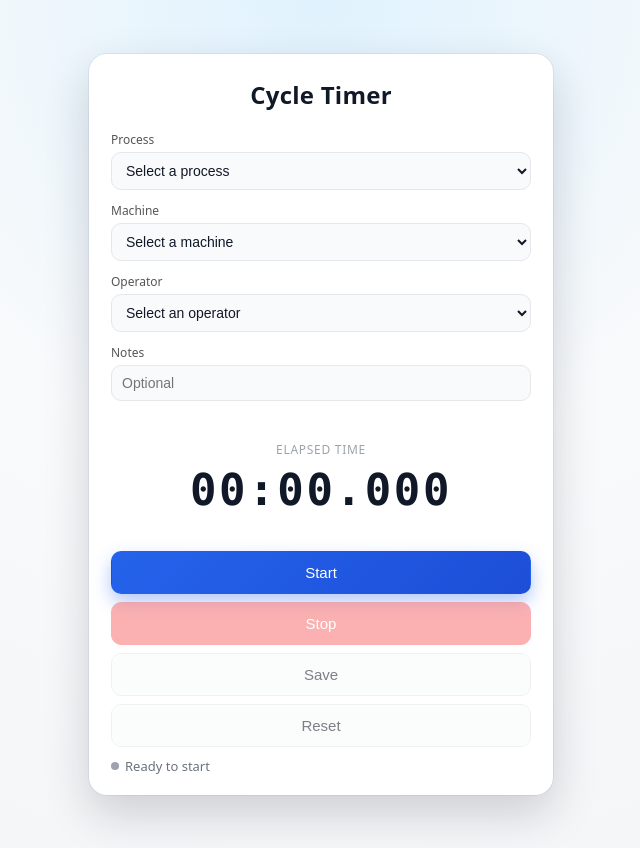
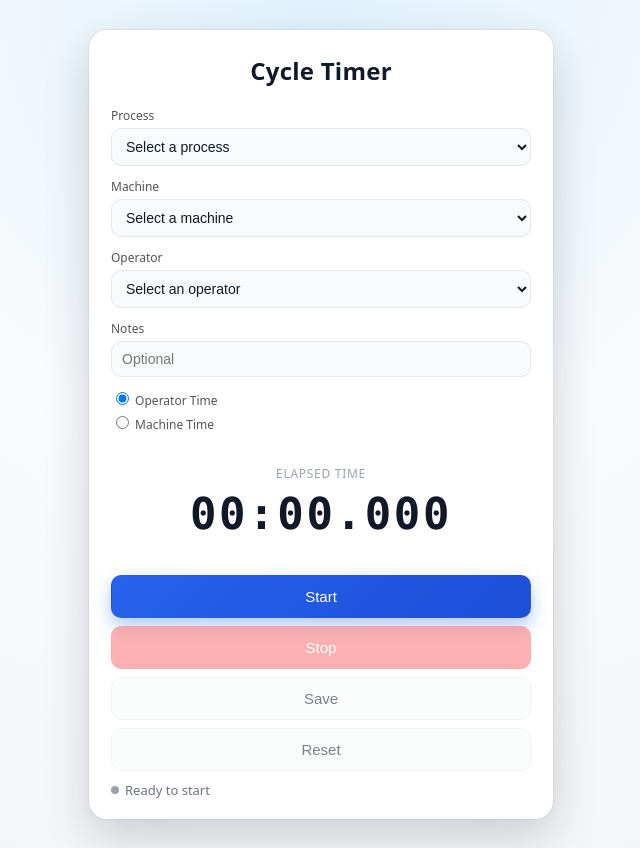
Before and after one commit to casslee1351/Flask-Apps, a Flask app: page / in a window 1280 px wide. Shown: the whole page, without its empty margins (319-959 px from the left). Run offline with Flask 3, Linux system fonts and the light colour scheme.

Commit message:
radio buttons

```diff
--- a/kitsu_app/kitsu_app.py
+++ b/kitsu_app/kitsu_app.py
@@ -16,6 +16,7 @@ class TimerRun(db.Model):
     machine = db.Column(db.String(100), nullable=False)
     operator = db.Column(db.String(100), nullable=False)
     notes = db.Column(db.String(500))
+    time_type = db.Column(db.String(50), nullable=False)
     start_time = db.Column(db.DateTime, nullable=False)
     end_time = db.Column(db.DateTime, nullable=False)
     duration = db.Column(db.Float, nullable=False)
@@ -29,12 +30,17 @@ current_run = {}
 
 @app.route("/start", methods=["POST"])
 def start():
+    global current_run
     data = request.json
-    current_run["process"] = data.get("process")
-    current_run["machine"] = data.get("machine")
-    current_run["operator"] = data.get("operator")
-    current_run["notes"] = data.get("notes")
-    current_run["start_time"] = datetime.now()
+
+    current_run = {
+        "process": data["process"],
+        "machine": data["machine"],
+        "operator": data["operator"],
+        "notes": data.get("notes", ""),
+        "time_type": data.get("time_type"),
+        "start_time": datetime.now()
+    }
 
     return jsonify({"status": "started"}), 200
 
@@ -70,6 +76,7 @@ def save():
         machine=current_run["machine"],
         operator=current_run["operator"],
         notes=data.get("notes", ""),
+        time_type=current_run["time_type"],
         start_time=current_run["start_time"],
         end_time=current_run["end_time"],
         duration=duration
--- a/kitsu_app/static/app.js
+++ b/kitsu_app/static/app.js
@@ -7,6 +7,11 @@ const saveBtn = document.getElementById("save-button");
 const resetBtn = document.getElementById("reset-button");
 const timerDisplay = document.getElementById("timer-display");
 const statusText = document.getElementById("status-text");
+
+function getSelectedTimeType() {
+    return document.querySelector('input[name="timeType"]:checked')?.value;
+}
+
 
 function formatTime(ms) {
     const totalSeconds = Math.floor(ms / 1000);
@@ -39,75 +44,116 @@ window.addEventListener("click", (e) => {
 });
 
 
+// startBtn.addEventListener("click", () => {
+//     /*if (interval !== null) return;
+
+//     const payload = {
+//         process: document.getElementById("process-input").value,
+//         machine: document.getElementById("machine-input").value,
+//         operator: document.getElementById("operator-input").value,
+//         notes: document.getElementById("notes-input").value
+//     };
+
+//     fetch("/start", {
+//         method: "POST",
+//         headers: { "Content-Type": "application/json" },
+//         body: JSON.stringify(payload)
+//     });
+
+//     startTime = performance.now();
+//     interval = setInterval(() => {
+//         const elapsed = performance.now() - startTime;
+//         timerDisplay.textContent = formatTime(elapsed);
+//     }, 30);
+
+//     startBtn.disabled = true;
+//     stopBtn.disabled = false;
+//     saveBtn.disabled = true;
+//     statusText.textContent = "Status: Running";
+// });
+
+// stopBtn.addEventListener("click", () => {
+//     if (interval === null) return;
+
+//     clearInterval(interval);
+//     interval = null;
+
+//     fetch("/stop", { method: "POST" })
+//         .then(res => res.json())
+//         .then(data => {
+//             console.log("Duration saved:", data.duration);
+//         });
+
+//     startBtn.disabled = false;
+//     stopBtn.disabled = true;
+//     saveBtn.disabled = false;
+//     statusText.textContent = "Status: Stopped";
+// });
+
+// saveBtn.addEventListener("click", () => {
+//     statusText.textContent = "Status: Saved";
+//     saveBtn.disabled = true; */
+
+//     if (interval !== null) return;
+
+//     // ----- REQUIRED FIELD VALIDATION -----
+//     const process = document.getElementById("process-type").value;
+//     const machine = document.getElementById("machine-type").value;
+//     const operator = document.getElementById("operator-type").value;
+
+//     if (!process || !machine || !operator) {
+//         showModal();
+//         return;
+//     }
+
+
+//     // ----- PAYLOAD -----
+//     const payload = {
+//         process: process,
+//         machine: machine,
+//         operator: operator,
+//         notes: document.getElementById("notes-input").value
+//     };
+
+//     fetch("/start", {
+//         method: "POST",
+//         headers: { "Content-Type": "application/json" },
+//         body: JSON.stringify(payload)
+//     });
+
+//     startTime = performance.now();
+//     interval = setInterval(() => {
+//         const elapsed = performance.now() - startTime;
+//         timerDisplay.textContent = formatTime(elapsed);
+//     }, 30);
+
+//     startBtn.disabled = true;
+//     stopBtn.disabled = false;
+//     saveBtn.disabled = true;
+
+//     // statusText.textContent = "Status: Running";
+//     setStatus("Ready to start", "idle");
+// });
+
 startBtn.addEventListener("click", () => {
-    /*if (interval !== null) return;
-
-    const payload = {
-        process: document.getElementById("process-input").value,
-        machine: document.getElementById("machine-input").value,
-        operator: document.getElementById("operator-input").value,
-        notes: document.getElementById("notes-input").value
-    };
-
-    fetch("/start", {
-        method: "POST",
-        headers: { "Content-Type": "application/json" },
-        body: JSON.stringify(payload)
-    });
-
-    startTime = performance.now();
-    interval = setInterval(() => {
-        const elapsed = performance.now() - startTime;
-        timerDisplay.textContent = formatTime(elapsed);
-    }, 30);
-
-    startBtn.disabled = true;
-    stopBtn.disabled = false;
-    saveBtn.disabled = true;
-    statusText.textContent = "Status: Running";
-});
-
-stopBtn.addEventListener("click", () => {
-    if (interval === null) return;
-
-    clearInterval(interval);
-    interval = null;
-
-    fetch("/stop", { method: "POST" })
-        .then(res => res.json())
-        .then(data => {
-            console.log("Duration saved:", data.duration);
-        });
-
-    startBtn.disabled = false;
-    stopBtn.disabled = true;
-    saveBtn.disabled = false;
-    statusText.textContent = "Status: Stopped";
-});
-
-saveBtn.addEventListener("click", () => {
-    statusText.textContent = "Status: Saved";
-    saveBtn.disabled = true; */
-
     if (interval !== null) return;
 
-    // ----- REQUIRED FIELD VALIDATION -----
     const process = document.getElementById("process-type").value;
     const machine = document.getElementById("machine-type").value;
     const operator = document.getElementById("operator-type").value;
+    const timeType = getSelectedTimeType();
 
-    if (!process || !machine || !operator) {
+    if (!process || !machine || !operator || !timeType) {
         showModal();
         return;
     }
 
-
-    // ----- PAYLOAD -----
     const payload = {
         process: process,
         machine: machine,
         operator: operator,
-        notes: document.getElementById("notes-input").value
+        notes: document.getElementById("notes-input").value,
+        time_type: timeType
     };
 
     fetch("/start", {
@@ -126,9 +172,9 @@ saveBtn.addEventListener("click", () => {
     stopBtn.disabled = false;
     saveBtn.disabled = true;
 
-    // statusText.textContent = "Status: Running";
     setStatus("Ready to start", "idle");
 });
+
 
 
 stopBtn.addEventListener("click", () => {
--- a/kitsu_app/templates/index.html
+++ b/kitsu_app/templates/index.html
@@ -50,7 +50,18 @@
                     <label for="notes-input">Notes</label>
                     <input id="notes-input" class="field-control" type="text" placeholder="Optional" />
                 </div>
+                <label>
+                    <input type="radio" name="timeType" value="operator" checked>
+                    Operator Time
+                    </label>
+
+                    <label>
+                    <input type="radio" name="timeType" value="machine">
+                    Machine Time
+                </label>
             </section>
+
+
 
             <!-- Timer -->
             <section class="timer-container">
@@ -81,7 +92,7 @@
     <div class="modal-content">
         <span class="close-btn">&times;</span>
         <h3>Required Fields Missing</h3>
-        <p>Please fill in Process, Machine, and Operator before starting the timer.</p>
+        <p>Please select Process, Machine, Operator AND Time Type.</p>
         <button id="modalOkBtn" class="modalOkBtn">OK</button>
     </div>
     </div>
--- a/kitsu_app/templates/view.html
+++ b/kitsu_app/templates/view.html
@@ -13,6 +13,7 @@
             <th>Machine</th>
             <th>Operator</th>
             <th>Notes</th>
+            <th>Time Type</th>
             <th>Start</th>
             <th>End</th>
             <th>Duration (s)</th>
@@ -25,6 +26,7 @@
             <td>{{ run.machine }}</td>
             <td>{{ run.operator }}</td>
             <td>{{ run.notes }}</td>
+            <td>{{ run.time_type }}</td>
             <td>{{ run.start_time }}</td>
             <td>{{ run.end_time }}</td>
             <td>{{ run.duration }}</td>
```
Also changed, not shown: instance/timer.db.
